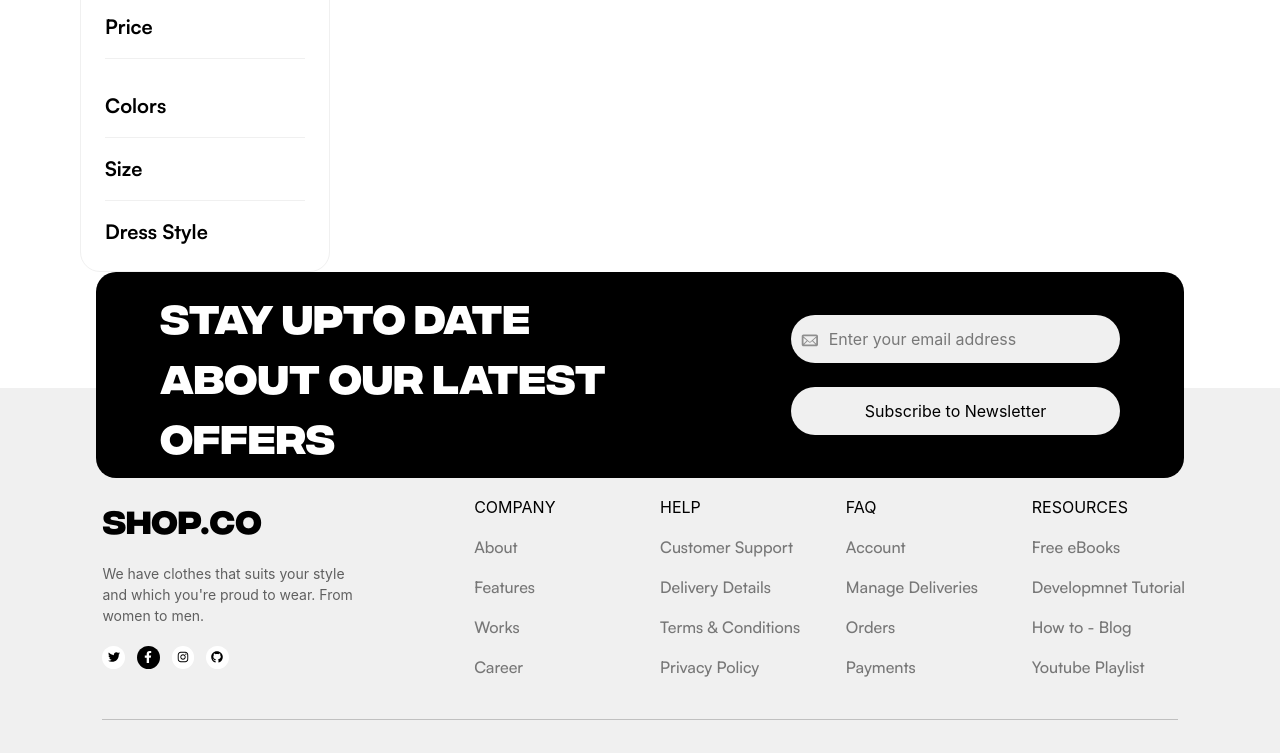
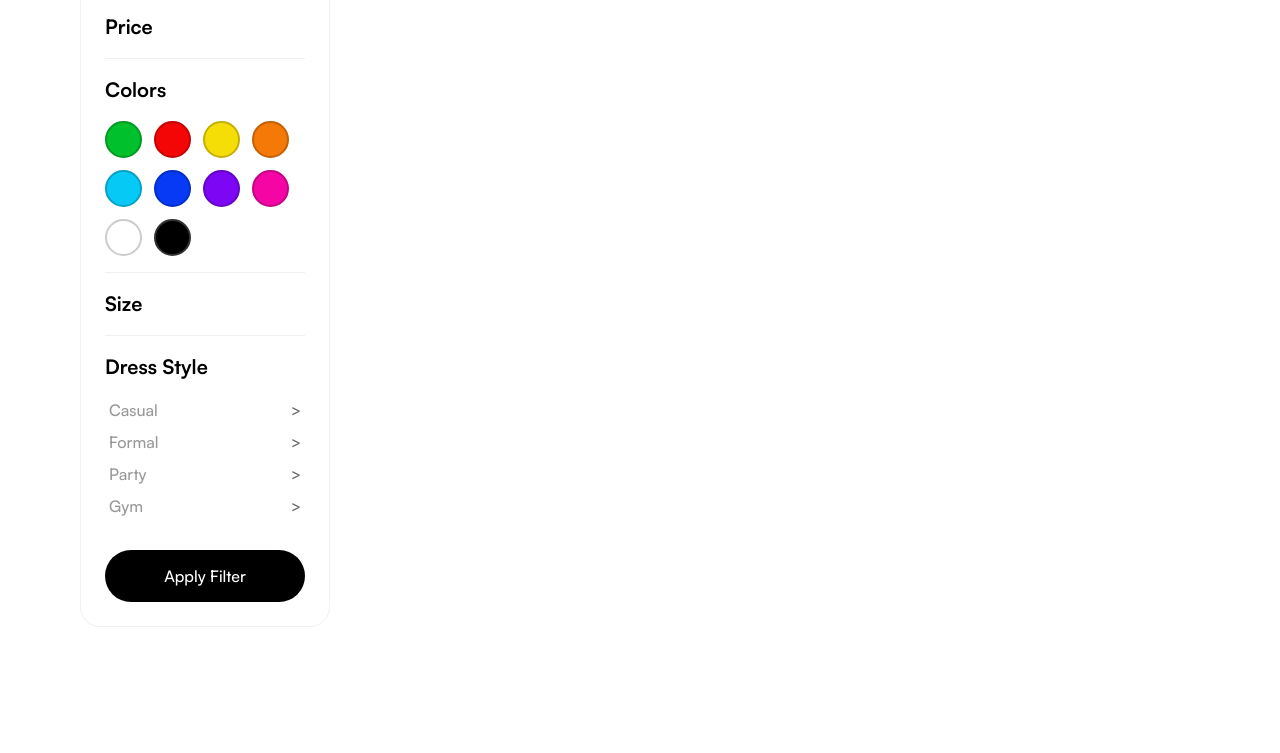
Before and after one commit to Kuronohono/Eshop, a React (Vite) app in the folder frontend/: page /1 in a window 1280 px wide. Shown: the part 500-1253 px from the top of the page. Built offline with nearby package versions, Linux system fonts and the light colour scheme.

Commit message:
Frontend color picker added

```diff
--- a/frontend/src/components/OtherComponents/ColorButtonGroup.jsx
+++ b/frontend/src/components/OtherComponents/ColorButtonGroup.jsx
@@ -1,57 +1,63 @@
-import React from 'react'
+import React, { useState } from 'react'
 
 const Color_Data = [
-{
-    id: 1,
-    color: "Green",
-    hex: "#008000"
-},
-{
-    id: 2,
-    color: "Red",
-    hex: "#FF0000"
-},
-{
-    id: 3,
-    color: "Yellow",
-    hex: "#FFFF00"
-},{
-    id: 4,
-    color: "Orange",
-    hex: "#FFBF00"
-},{
-    id: 5,
-    color: "Light Blue",
-    hex: "#ADD8E6"
-},{
-    id: 6,
-    color: "Dark Blue",
-    hex: "#00008B"
-},{
-    id: 7,
-    color: "Purple",
-    hex: "#800080"
-},{
-    id: 8,
-    color: "Pink",
-    hex: "#FFC0CB"
-},{
-    id: 9,
-    color: "White",
-    hex: "#FFFFFF"
-},
-{
-    id: 10,
-    color: "Black",
-    hex: "#000000"
-},
+  { id: 1, color: "Green", hex: "#00C12B", border: "#009922" },
+  { id: 2, color: "Red", hex: "#F50606", border: "#c20505" },
+  { id: 3, color: "Yellow", hex: "#F5DD06", border: "#c4b005" },
+  { id: 4, color: "Orange", hex: "#F57906", border: "#c46005" },
+  { id: 5, color: "Light Blue", hex: "#06CAF5", border: "#05a2c4" },
+  { id: 6, color: "Dark Blue", hex: "#063AF5", border: "#052ec4" },
+  { id: 7, color: "Purple", hex: "#7D06F5", border: "#6305c4" },
+  { id: 8, color: "Pink", hex: "#F506A4", border: "#c40583" },
+  { id: 9, color: "White", hex: "#FFFFFF", border: "#cccccc" },
+  { id: 10, color: "Black", hex: "#000000", border: "#333333" },
 ]
+
 const ColorButtonGroup = () => {
+  const [activeIds, setActiveIds] = useState(new Set())
 
-
+  const toggle = (id) => {
+    setActiveIds(prev => {
+      const next = new Set(prev)
+      next.has(id) ? next.delete(id) : next.add(id)
+      return next
+    })
+  }
 
   return (
-    <div className="flex flex-wrap gap-2">
+    <div className="flex flex-wrap gap-3">
+      {Color_Data.map(({ id, color, hex, border }) => {
+        const isActive = activeIds.has(id)
+        const checkColor = hex === '#FFFFFF' || hex === '#F5DD06' ? '#333' : '#fff'
+
+        return (
+          <button
+            key={id}
+            onClick={() => toggle(id)}
+            aria-label={color}
+            aria-pressed={isActive}
+            className="color_style"
+            style={{
+              backgroundColor: hex,
+              borderColor: border
+            }}
+          >
+            {isActive && (
+              <span className="absolute inset-0 flex items-center justify-center">
+                <svg width="22" height="22" viewBox="0 0 22 22" fill="none">
+                  <polyline
+                    points="4,11 9,16 18,6"
+                    stroke={checkColor}
+                    strokeWidth="2.5"
+                    strokeLinecap="round"
+                    strokeLinejoin="round"
+                  />
+                </svg>
+              </span>
+            )}
+          </button>
+        )
+      })}
     </div>
   )
 }
--- a/frontend/src/components/OtherComponents/Filters.jsx
+++ b/frontend/src/components/OtherComponents/Filters.jsx
@@ -24,8 +24,16 @@ const Filter_Types = [
     id: 5,
     name: "Jeans"
 }
+]
 
+const DressStyles = [
+    { id:6, name:"Casual"},
+    { id:7, name:"Formal"},
+    { id:8, name:"Party"},
+    { id:9, name:"Gym"}
 ]
+
+
 
 const Filters = () => {
   return (
@@ -65,11 +73,11 @@ const Filters = () => {
 
         {/* Colors Section */}
 
-        <ColorButtonGroup/>
-
         <div>
             <h1 className="filter_header">Colors</h1>
         </div>
+
+         <ColorButtonGroup/>
 
         <div className="h-px bg-[#F0F0F0] mx-auto w-full" />
 
@@ -87,6 +95,20 @@ const Filters = () => {
             <h1 className="filter_header">Dress Style</h1>
         </div>
 
+        <div className="flex flex-col gap-2">
+            {
+                DressStyles.map((type) => (
+                    <button key={type.id} className="filter_type">
+                        <h1 className="font-satoshi text-[16px] opacity-40">{type.name}</h1>
+                        <p className="opacity-60">{'>'}</p>
+                    </button>
+                ))
+            }
+        </div>
+
+        {/* Apply Filter Button */}
+            <button className="auth_button w-full">Apply Filter</button>
+
 
     </div>
   )
--- a/frontend/src/components/OtherComponents/Footer.jsx
+++ b/frontend/src/components/OtherComponents/Footer.jsx
@@ -12,7 +12,7 @@ import GooglePay from "../../assets/payment_imgs/GooglePay.png"
 
 const Footer = () => {
   return (
-    <div className="flex flex-col items-center justify-center w-full">
+    <div className="flex flex-col items-center justify-center w-full mt-[20%] sm:mt-[10%] md:mt-[10%]">
         {/* Newsletter Section */}
         <div className="grid grid-cols-1 md:grid-cols-2 w-[85%] gap-5 bg-black px-[5%] py-[5%] md:px-[5%] md:py-[1%] rounded-[20px] items-center relative z-10 mb-[-90px]">
 
--- a/frontend/src/components/pages/Login.jsx
+++ b/frontend/src/components/pages/Login.jsx
@@ -6,7 +6,7 @@ import { FaFacebook } from "react-icons/fa";
 const Login = () => {
   return (
     //Outer Form
-    <div className="flex w-full items-center justify-center mt-[10%] mb-[20%] sm:mt-[7%] md:mt-[5%] sm:mb-[10%] md:mb-[10%]">
+    <div className="flex w-full items-center justify-center mt-[10%] sm:mt-[7%] md:mt-[5%]">
 
         {/* Login Form */}
         <div className="flex flex-col gap-3 items-center border px-[5%] py-[10%] sm:py-[7%] md:py-[3%] rounded-[20px] border-gray-400 bg-[#fbfbfb]">
--- a/frontend/src/index.css
+++ b/frontend/src/index.css
@@ -136,3 +136,7 @@
 .cart_item_details{
     @apply font-satoshi text-[12px] md:text-[14px] lg:text-[16px];
 }
+
+.color_style{
+    @apply relative w-9.25 h-9.25 rounded-full cursor-pointer transition-transform active:scale-95 focus:outline-none border-2;
+}
```
